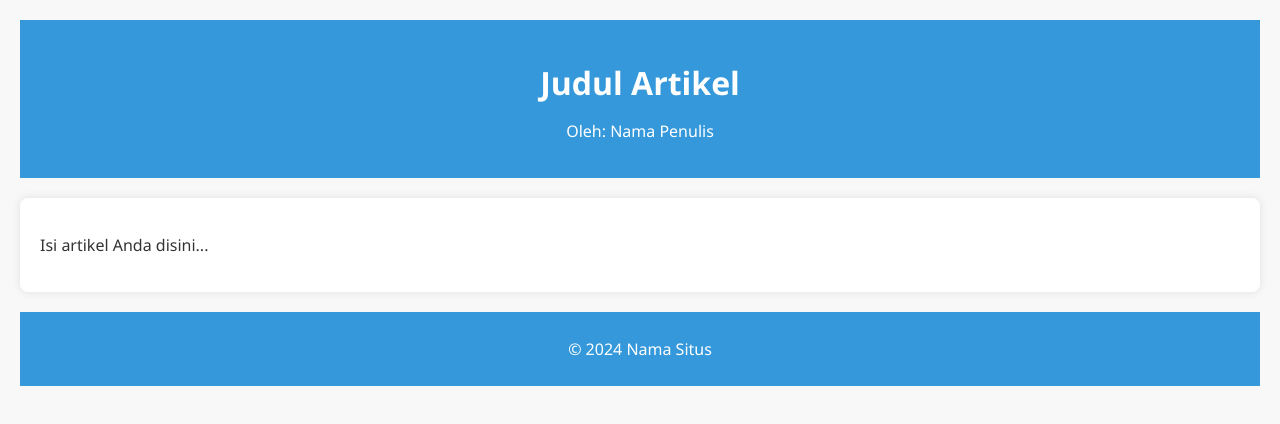
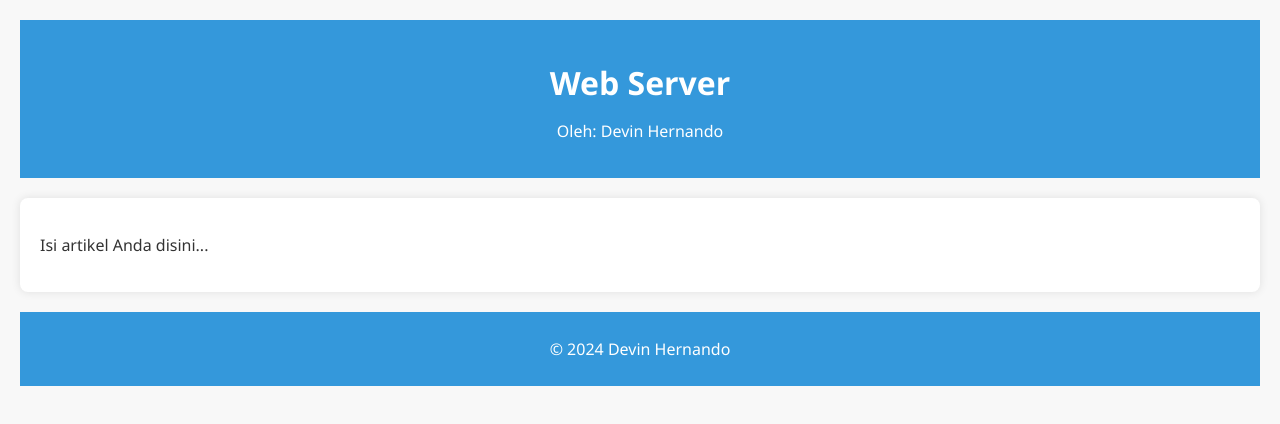
Before and after one commit to Deha2/Latihan1, a plain HTML site: page index.html in a window 1280 px wide. Drawn offline with Linux system fonts and the light colour scheme.

Commit message:
index.html

```diff
--- a/index.html
+++ b/index.html
@@ -4,13 +4,13 @@
   <meta charset="UTF-8">
   <meta name="viewport" content="width=device-width, initial-scale=1.0">
   <link rel="stylesheet" href="style.css">
-  <title>Artikel Menarik</title>
+  <title>Web Server Devin</title>
 </head>
 <body>
 
   <header>
-    <h1>Judul Artikel</h1>
-    <p>Oleh: Nama Penulis</p>
+    <h1>Web Server</h1>
+    <p>Oleh: Devin Hernando</p>
   </header>
 
   <article>
@@ -18,7 +18,7 @@
   </article>
 
   <footer>
-    <p>&copy; 2024 Nama Situs</p>
+    <p>&copy; 2024 Devin Hernando</p>
   </footer>
 
 </body>
```
